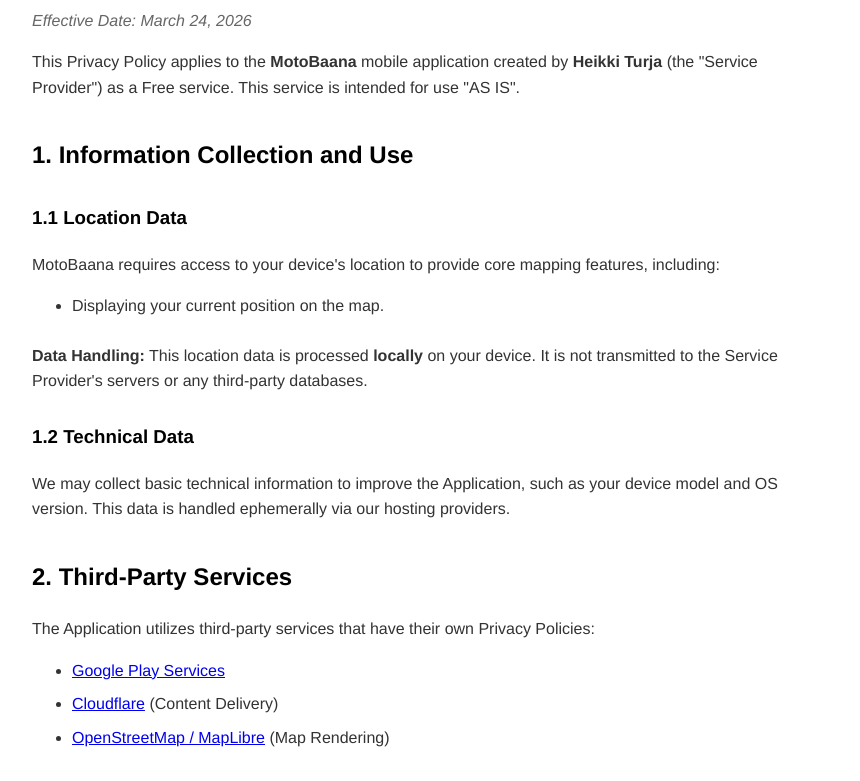
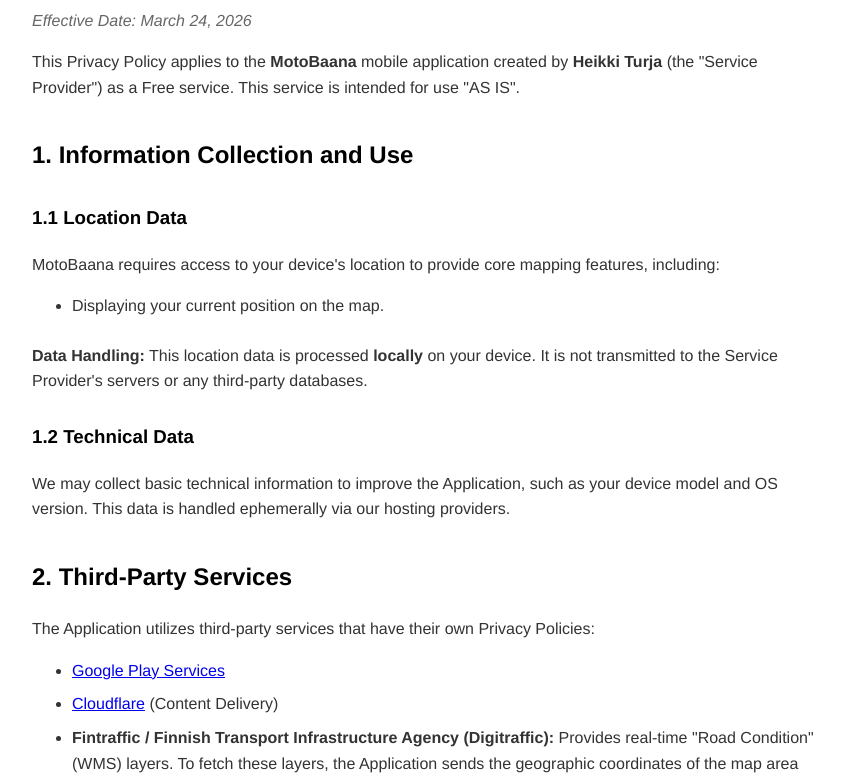
Before and after one commit to Hirvo/privacy-policy, a plain HTML site: page index.html in a window 1280 px wide. Shown: the part 145-926 px from the top of the page, without its empty margins (208-1068 px from the left). Drawn offline with Linux system fonts and the light colour scheme.

Commit message:
Include Fintraffic data usage in privacy policy
Added information about Fintraffic and data usage.

```diff
--- a/index.html
+++ b/index.html
@@ -35,6 +35,7 @@
     <ul>
         <li><a href="https://www.google.com/policies/privacy/" target="_blank">Google Play Services</a></li>
         <li><a href="https://www.cloudflare.com/privacypolicy/" target="_blank">Cloudflare</a> (Content Delivery)</li>
+        <li><strong>Fintraffic / Finnish Transport Infrastructure Agency (Digitraffic):</strong> Provides real-time "Road Condition" (WMS) layers. To fetch these layers, the Application sends the geographic coordinates of the map area currently being viewed. This request also includes your IP address, which is used by their servers to deliver the data.</li>
         <li><a href="https://www.openstreetmap.org/copyright" target="_blank">OpenStreetMap / MapLibre</a> (Map Rendering)</li>
     </ul>
 
```
